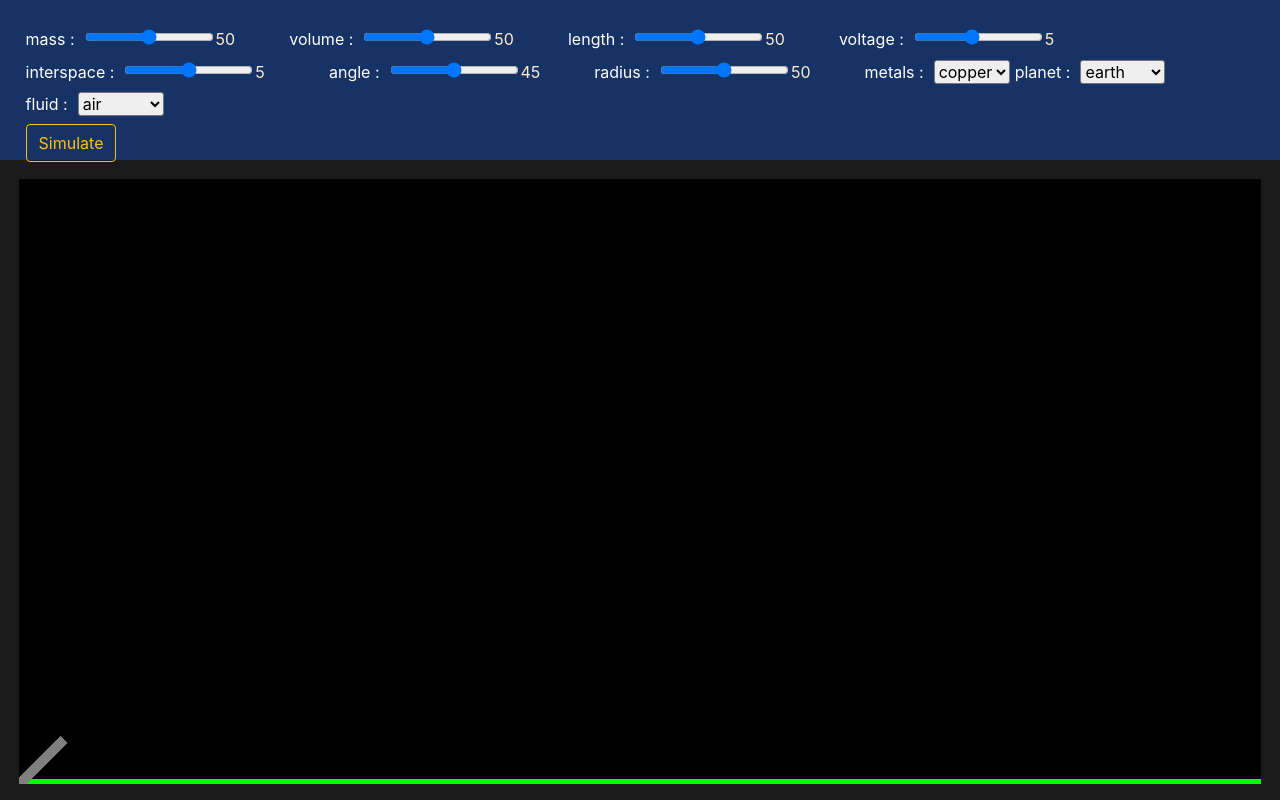
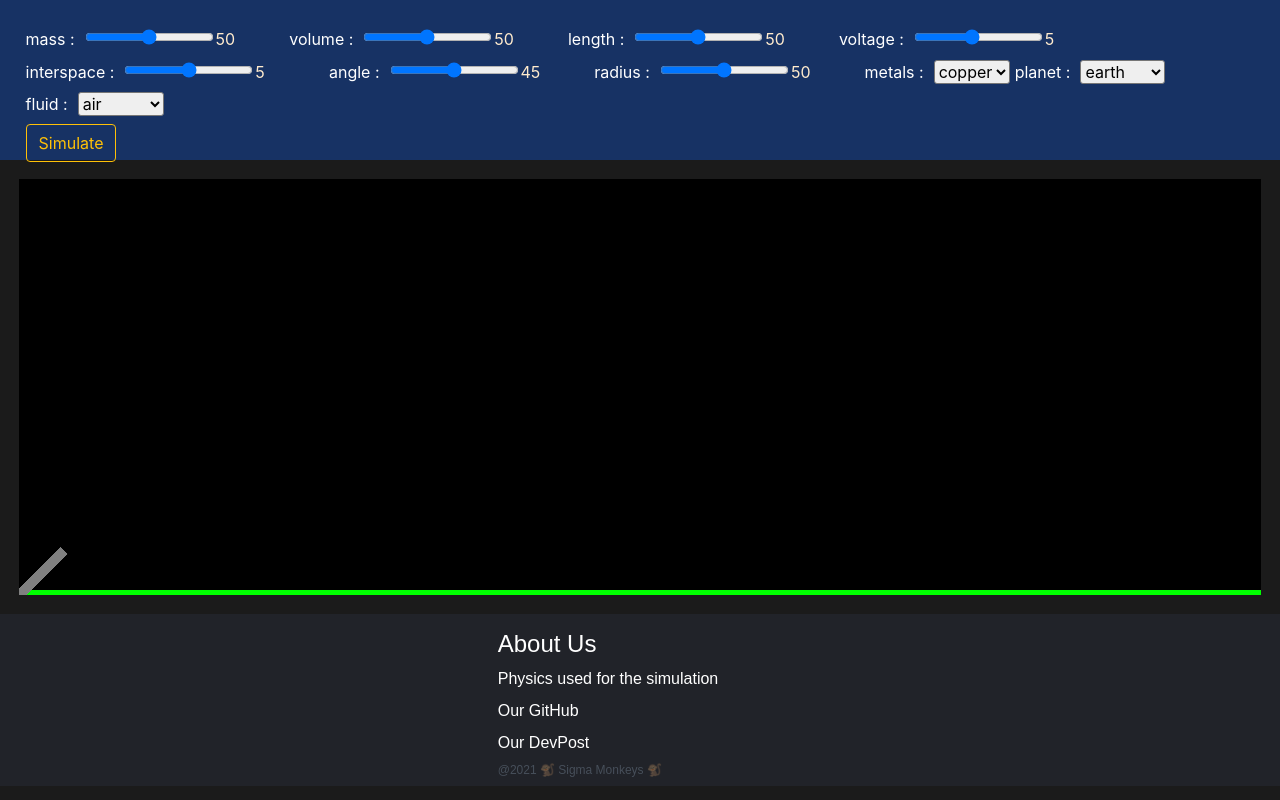
Before and after one commit to william-fecteau/RailgunSimulation, a plain HTML site: page wwwroot/index.html in a window 1280 px wide. Drawn offline with nearby package versions, Linux system fonts and the light colour scheme.

Commit message:
Added a footer

```diff
--- a/wwwroot/index.html
+++ b/wwwroot/index.html
@@ -27,6 +27,17 @@
         <div id="gamefield" class="sections">
             <!-- Simulation goes here -->
         </div>
+        <div class="footer-container">
+            <div class="footer">
+                <div class="footer-heading footer-1">
+                    <h2>About Us</h2>
+                        <a href="/doc" target="_blank">Physics used for the simulation</a>
+                        <a href="https://github.com/AggroBane/RailgunSimulation" target="_blank">Our GitHub</a>
+                        <a href="">Our DevPost</a>
+                        <h3>@2021 🐒 Sigma Monkeys 🐒</h3>
+                </div>
+            </div>
+        </div>
     </main>
 </body>
 
--- a/wwwroot/style.css
+++ b/wwwroot/style.css
@@ -3,7 +3,7 @@
     --bg-gamefield: rgb(15, 15, 15);
     --label-font-color: rgb(255, 255, 255);
     --menu-height: 20%;
-    --gamefield-height: calc(100% - var(--menu-height));
+    --gamefield-height: calc(75% - var(--menu-height));
 }
 
 body, html {
@@ -60,3 +60,49 @@ body, html {
     color: var(--label-font-color);
     margin-right:5px;
 }
+
+
+.footer-container {
+	background-color: #212329;
+	padding-top: 1rem;
+}
+
+.footer {
+    font-family: Arial;
+	width: 80%;
+	height: 10%;
+	background-color: #212329;
+	color: #fff;
+	display: flex;
+	justify-content: center;
+	flex-wrap: wrap;
+	margin: 0 auto;
+}
+
+.footer-heading {
+	display: flex;
+	flex-direction: column;
+	margin-right: 4rem;
+}
+
+.footer-heading h2 {
+    font-size: 1.5rem;
+	margin-bottom: 0.5rem;
+}
+
+.footer-heading h3 {
+	font-size: 0.75rem;
+    color: rgba(141, 163, 184, 0.344);
+}
+
+.footer-heading a {
+	color: #fff;
+	text-decoration: none;
+	margin-bottom:0.5rem;
+}
+
+.footer-heading a:hover {
+	color: red;
+	text-decoration: none;
+	transition: 0.3s ease-out;
+}
```
